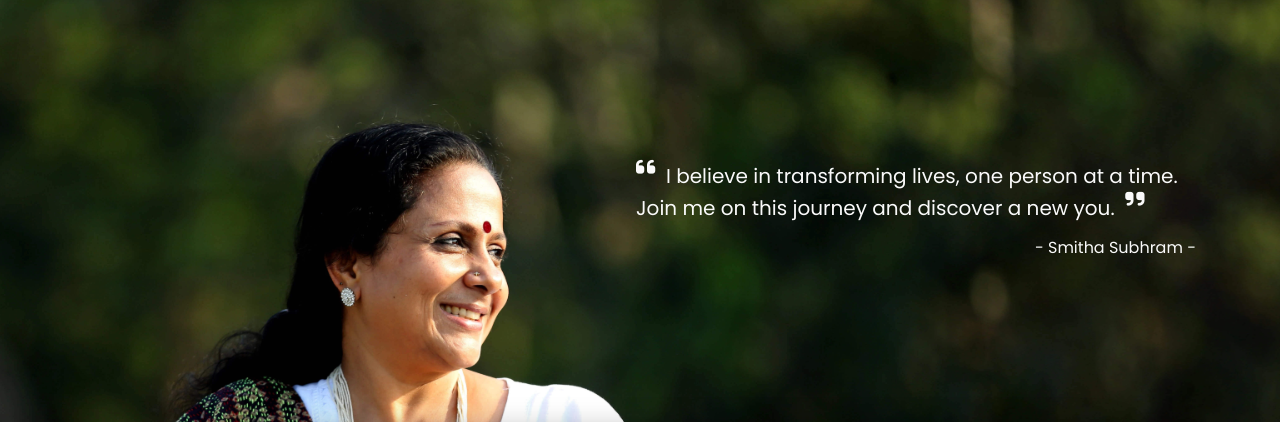
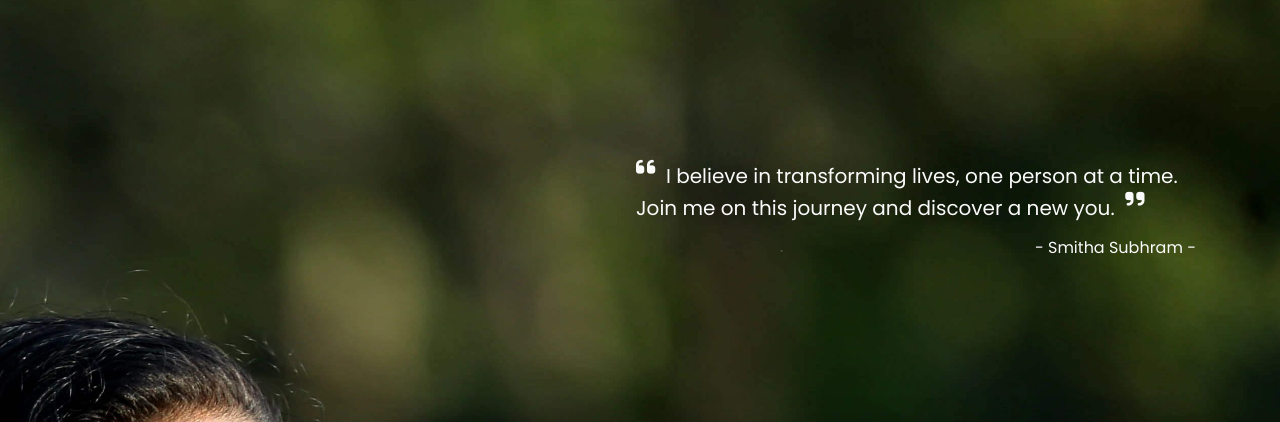
Before and after one commit to brandguruinsights/smitha_brandguru, a plain HTML site: page index.html in a window 1280 px wide. Shown: the part 81-503 px from the top of the page. Drawn offline with nearby package versions, Linux system fonts and the light colour scheme; a script that the page names is missing.

Commit message:
Update style.css

```diff
--- a/css/style.css
+++ b/css/style.css
@@ -210,7 +210,7 @@ background-image: url("../images/smitha_banner.jpg");
 background-size: cover;
 background-position: center center;
 background-repeat: no-repeat;
-background-attachment: fixed;
+/* background-attachment: fixed; */
 padding-top: 10%;
 
 -o-background-size: cover;
```
